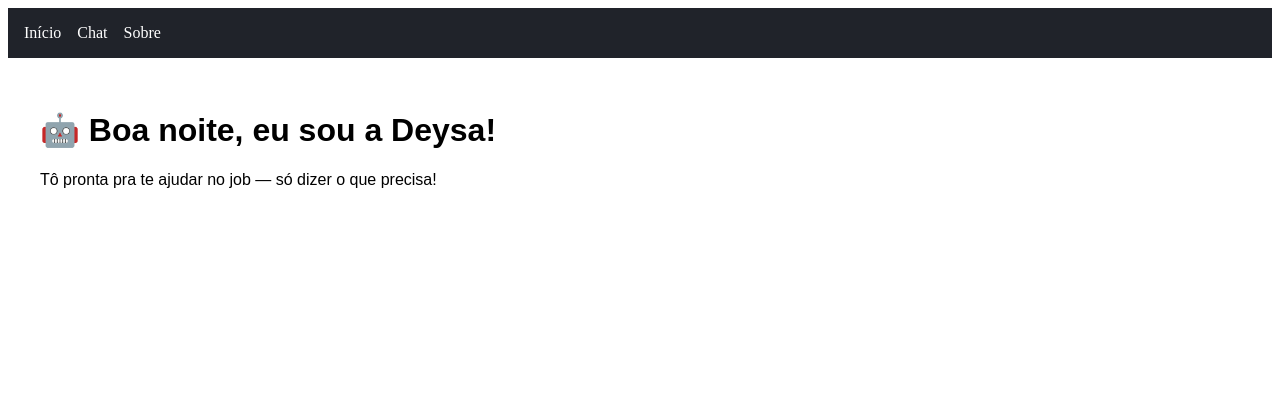
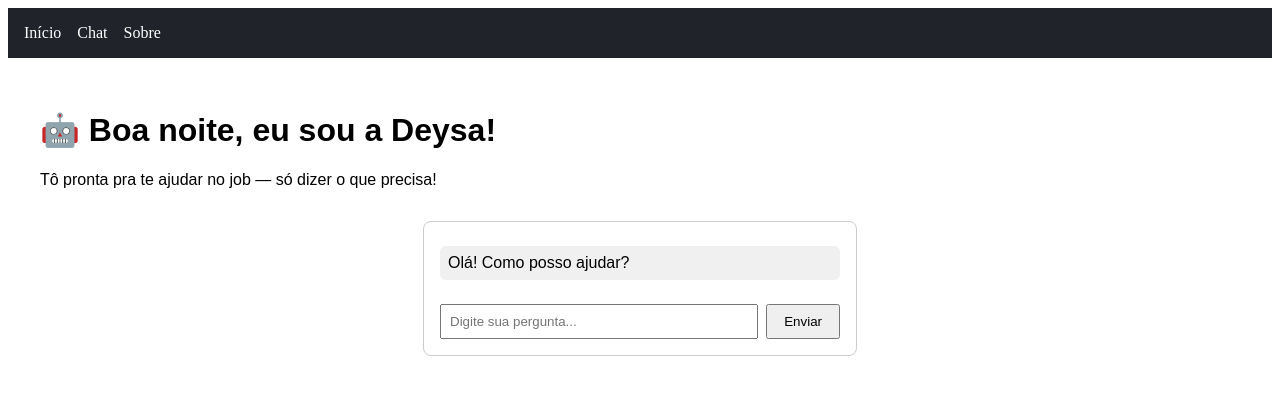
Before and after one commit to Dasa45/deysa-do-job, a React (Vite) app: page / in a window 1280 px wide. Shown: the top 394 px of the page. Built offline with nearby package versions, Linux system fonts and the light colour scheme.

Commit message:
ativa rotas com react-router-dom

```diff
--- /dev/null
+++ b/src/components/chatBox.css
@@ -0,0 +1,36 @@
+.chat-box {
+  border: 1px solid #ccc;
+  max-width: 400px;
+  margin: 2rem auto;
+  padding: 1rem;
+  border-radius: 8px;
+  font-family: sans-serif;
+}
+.messages {
+  max-height: 300px;
+  overflow-y: auto;
+  margin-bottom: 1rem;
+}
+.message {
+  margin: 0.5rem 0;
+  padding: 0.5rem;
+  border-radius: 6px;
+}
+.message.bot {
+  background: #f0f0f0;
+}
+.message.user {
+  background: #d1e7ff;
+  text-align: right;
+}
+.input-area {
+  display: flex;
+  gap: 0.5rem;
+}
+input {
+  flex: 1;
+  padding: 0.5rem;
+}
+button {
+  padding: 0.5rem 1rem;
+}
--- /dev/null
+++ b/src/components/chatBox.jsx
@@ -0,0 +1,48 @@
+import { useState } from 'react'
+import './ChatBox.css'
+
+export default function ChatBox() {
+  const [messages, setMessages] = useState([{ sender: 'bot', text: 'Olá! Como posso ajudar?' }])
+  const [input, setInput] = useState('')
+
+  const sendMessage = async () => {
+    if (!input.trim()) return
+
+    const userMessage = { sender: 'user', text: input }
+    setMessages((prev) => [...prev, userMessage])
+
+    setInput('')
+
+    const res = await fetch('/api/chat', {
+      method: 'POST',
+      headers: { 'Content-Type': 'application/json' },
+      body: JSON.stringify({ message: input })
+    })
+
+    const data = await res.json()
+    const botMessage = { sender: 'bot', text: data.reply }
+    setMessages((prev) => [...prev, botMessage])
+  }
+
+  return (
+    <div className="chat-box">
+      <div className="messages">
+        {messages.map((msg, i) => (
+          <div key={i} className={`message ${msg.sender}`}>
+            {msg.text}
+          </div>
+        ))}
+      </div>
+      <div className="input-area">
+        <input
+          type="text"
+          value={input}
+          placeholder="Digite sua pergunta..."
+          onChange={(e) => setInput(e.target.value)}
+          onKeyDown={(e) => e.key === 'Enter' && sendMessage()}
+        />
+        <button onClick={sendMessage}>Enviar</button>
+      </div>
+    </div>
+  )
+}
--- a/src/pages/Chat.jsx
+++ b/src/pages/Chat.jsx
@@ -1,3 +1,4 @@
+import ChatBox from '../components/ChatBox'
 function Chat() {
   const hora = new Date().getHours();
 
@@ -14,6 +15,8 @@ function Chat() {
     <div style={{ padding: '2rem', fontFamily: 'sans-serif' }}>
       <h1>🤖 {saudacao}, eu sou a Deysa!</h1>
       <p>Tô pronta pra te ajudar no job — só dizer o que precisa!</p>
+
+      <ChatBox />
     </div>
   );
 }
```
Also changed, not shown: api/chat.js (added, +18 -0 lines), src/App.jsx (+9 -28 lines), src/pages/Home.jsx (added, +10 -0 lines).
